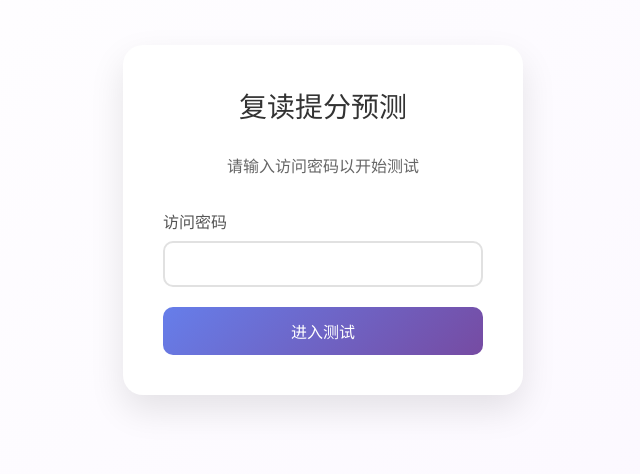
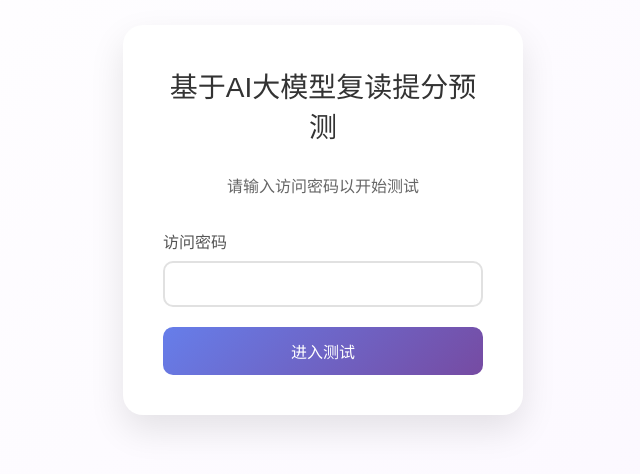
Before and after one commit to shufanli/score_predict, a website: page Score_Predict/index.html in a window 1280 px wide. Shown: the part 180-654 px from the top of the page, without its empty margins (317-957 px from the left). Drawn offline with Linux system fonts and the light colour scheme.

Commit message:
修改说明

```diff
--- a/Score_Predict/index.html
+++ b/Score_Predict/index.html
@@ -96,7 +96,7 @@
 </head>
 <body>
     <div class="container">
-        <h1>复读提分预测</h1>
+        <h1>基于AI大模型复读提分预测</h1>
         <div class="description">
             请输入访问密码以开始测试
         </div>
```
Also changed, not shown: Score_Predict/test.html (+2 -2 lines), 1 other file.
